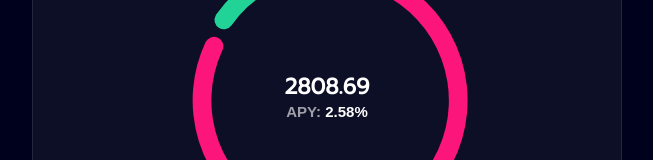
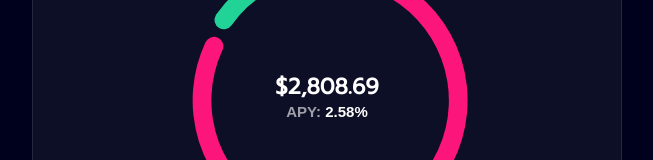
Before and after one commit to benbaessler/morpho-case-study, a Next.js app: page / in a window 1280 px wide. Shown: the part 133-293 px from the top of the page, without its empty margins (313-966 px from the left). Built offline with nearby package versions, Linux system fonts and the light colour scheme; a web font is replaced by a local one.

Commit message:
Formatted USD value

```diff
--- a/src/pages/index.tsx
+++ b/src/pages/index.tsx
@@ -14,6 +14,11 @@ const Home: NextPage = () => {
   // React hook for dynamically updating the table
   const [markets, setMarkets] = useState<BorrowPosition[]>(MOCK_DATA.markets)
   const [hideUSD, setHideUSD] = useState<boolean>(false)
+
+  const valueFormatter = new Intl.NumberFormat('en-US', {
+    style: 'currency',
+    currency: 'USD'
+  })
 
   const valueLabelFormat = (value: number) => `${value}%`
 
@@ -81,7 +86,7 @@ const Home: NextPage = () => {
         <div className={styles.graphWrapper}>
           <Graph data={markets}/>
           <div className={styles.graphValue}>
-            <h2>{hideUSD ? "＊＊＊＊" : `${Number(MOCK_DATA.totalUSD)}`}</h2>
+            <h2>{hideUSD ? "＊＊＊＊" : `${valueFormatter.format(Number(MOCK_DATA.totalUSD))}`}</h2>
             <h4><span>APY:</span> {Number(MOCK_DATA.globalAPY) * 100}%</h4>
           </div>
         </div>
```
